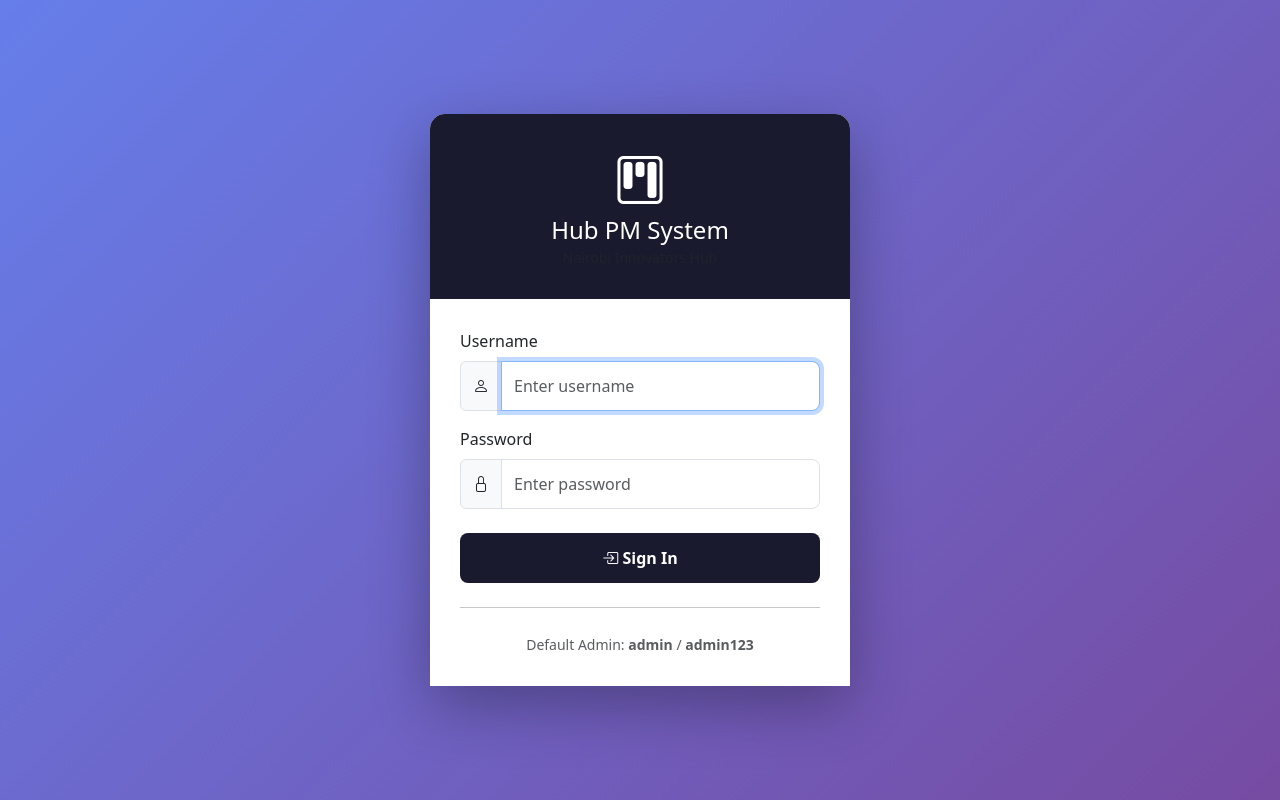
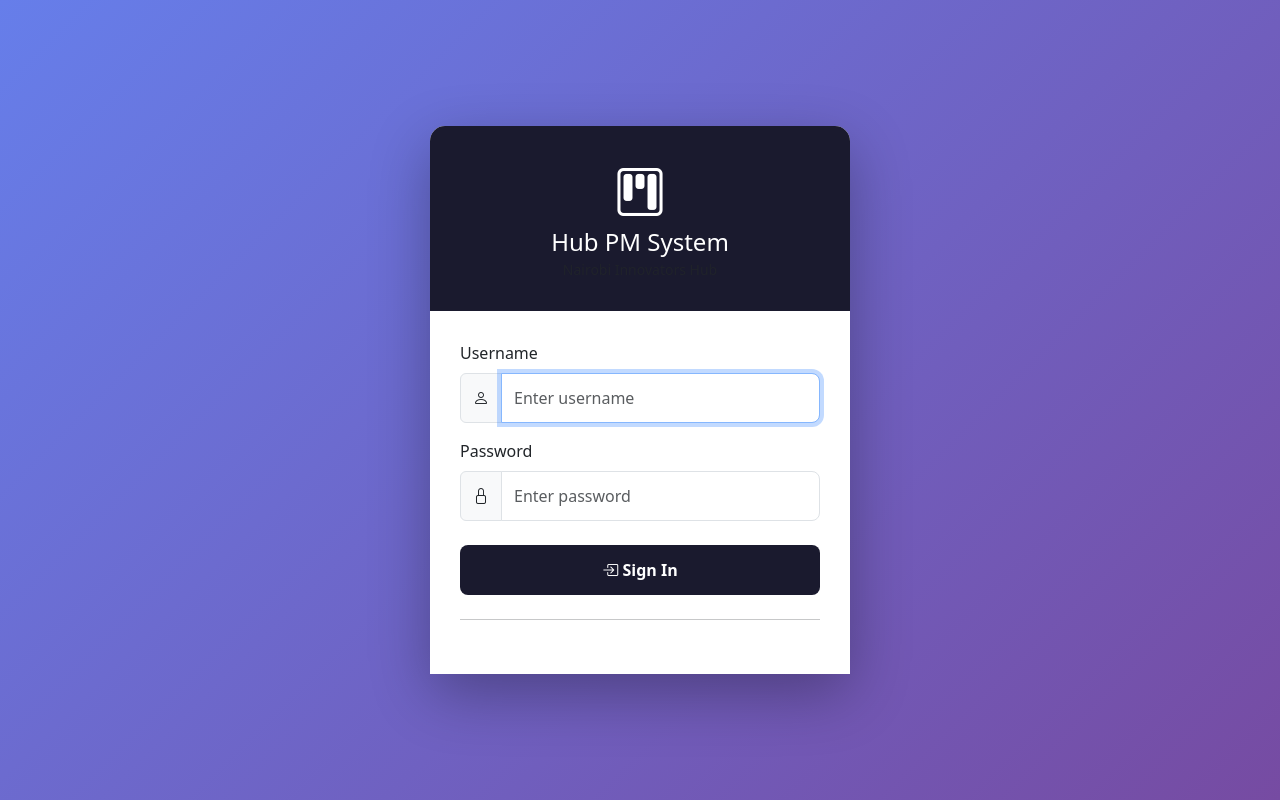
Before and after one commit to lewisss-gif/task-tracking-system, a PHP site: page /task-tracking-system/login.php in a window 1280 px wide. Run offline with PHP 8.4, Linux system fonts and the light colour scheme.

Commit message:
Remove exposed default credentials from UI and docs

```diff
--- a/login.php
+++ b/login.php
@@ -166,7 +166,6 @@ if ($_SERVER['REQUEST_METHOD'] === 'POST') {
             <hr class="my-4">
 
             <div class="text-center text-muted">
-                <small>Default Admin: <strong>admin</strong> / <strong>admin123</strong></small>
             </div>
         </div>
     </div>
```
Also changed, not shown: README.md.
